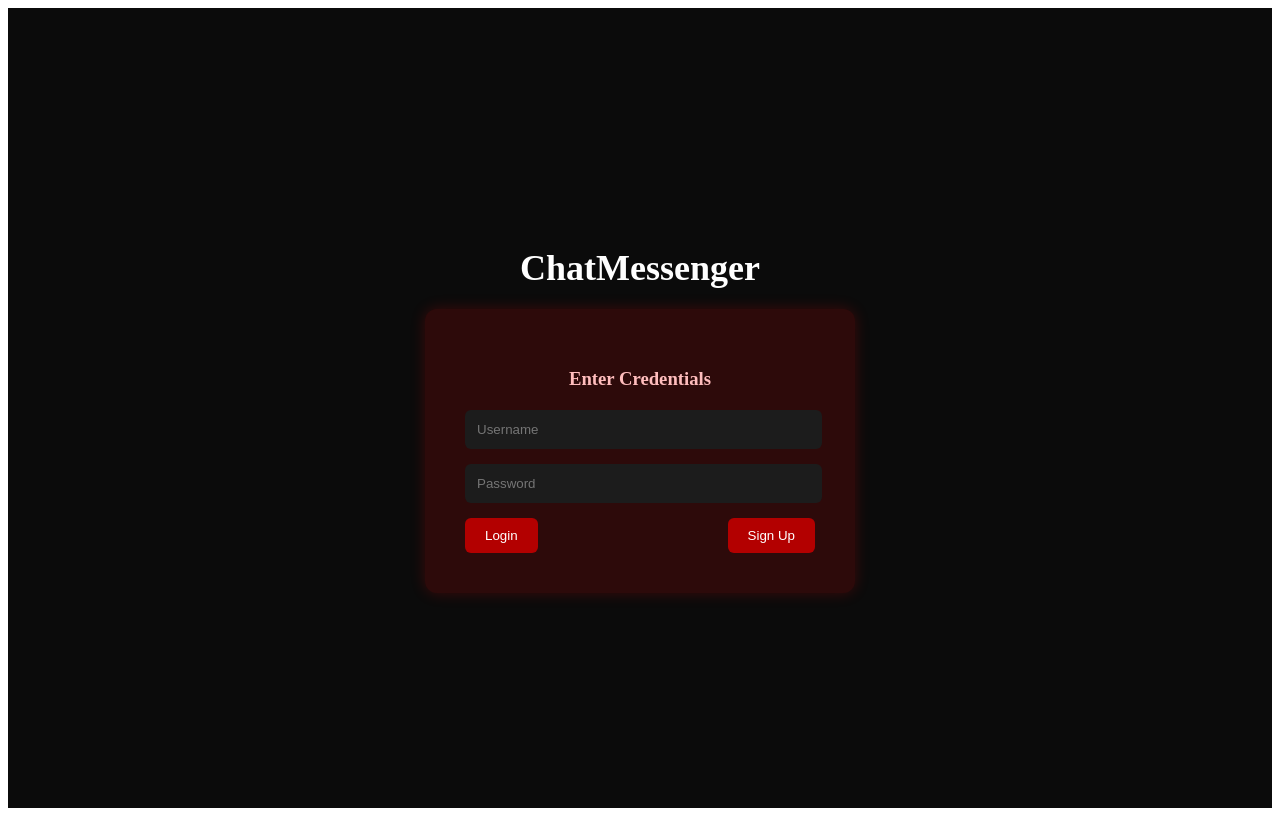
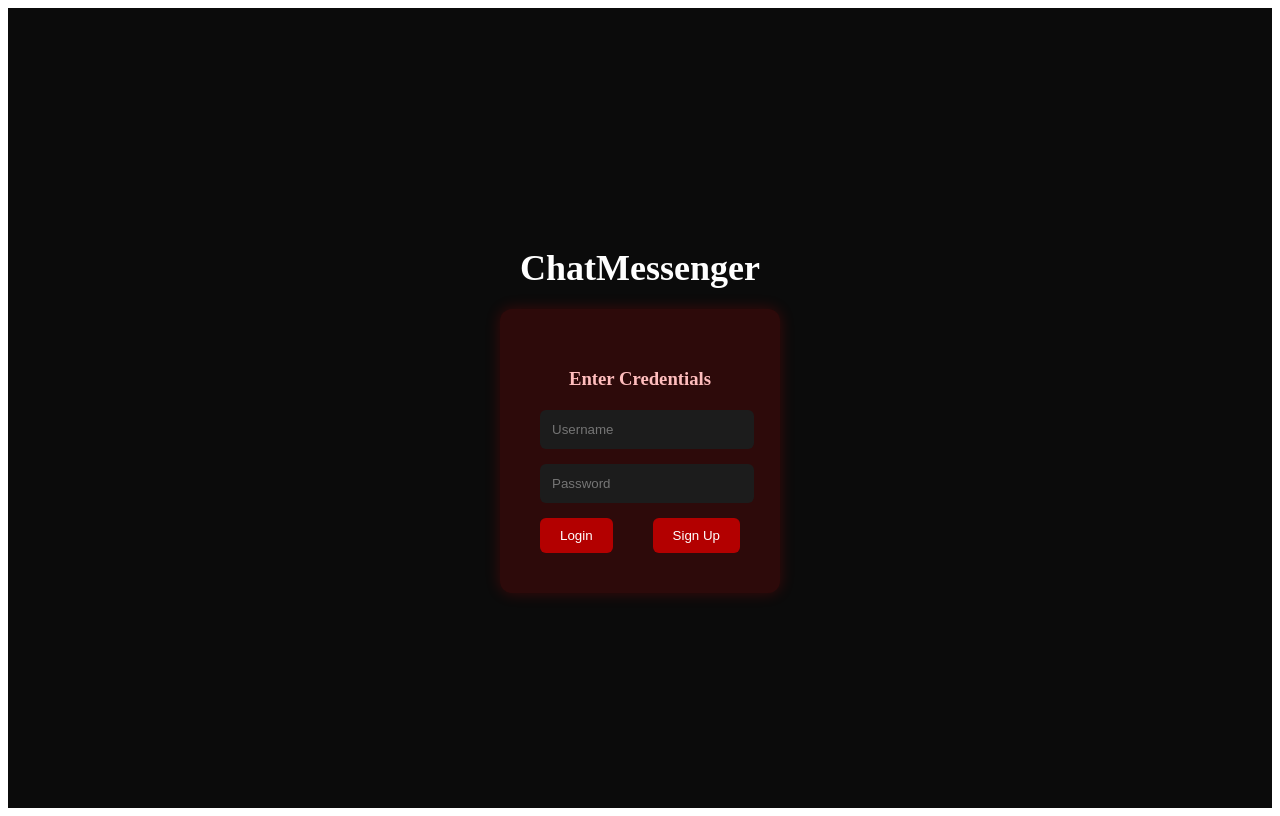
Before and after one commit to webdev20088/chattingappfrontend, a Next.js app: page /login in a window 1280 px wide. Built offline with nearby package versions, Linux system fonts and the light colour scheme.

Commit message:
✅ Updated CORS for Netlify frontend access

```diff
--- a/styles/Login.module.css
+++ b/styles/Login.module.css
@@ -18,7 +18,7 @@
   padding: 40px;
   border-radius: 12px;
   box-shadow: 0 0 15px rgba(255, 0, 0, 0.2);
-  width: 350px;
+  width: 200px;
   text-align: center;
 }
 
```
